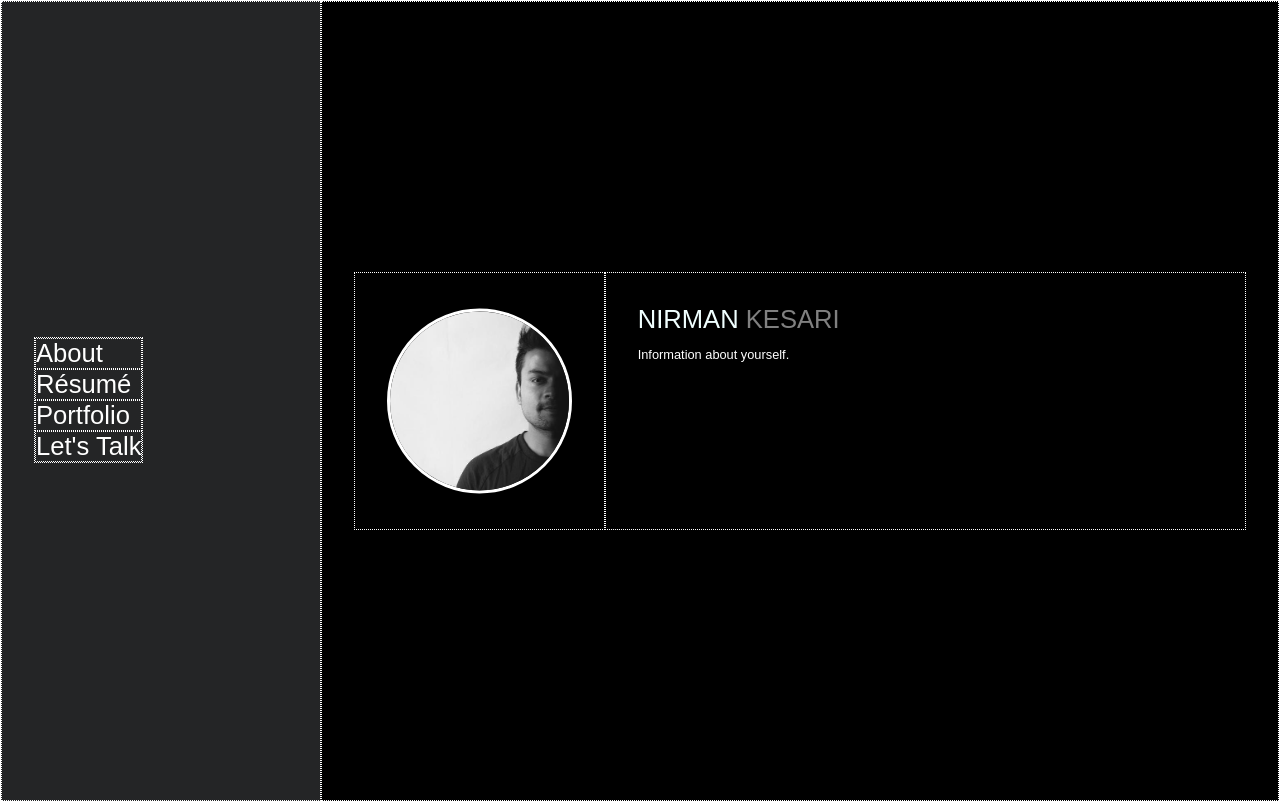
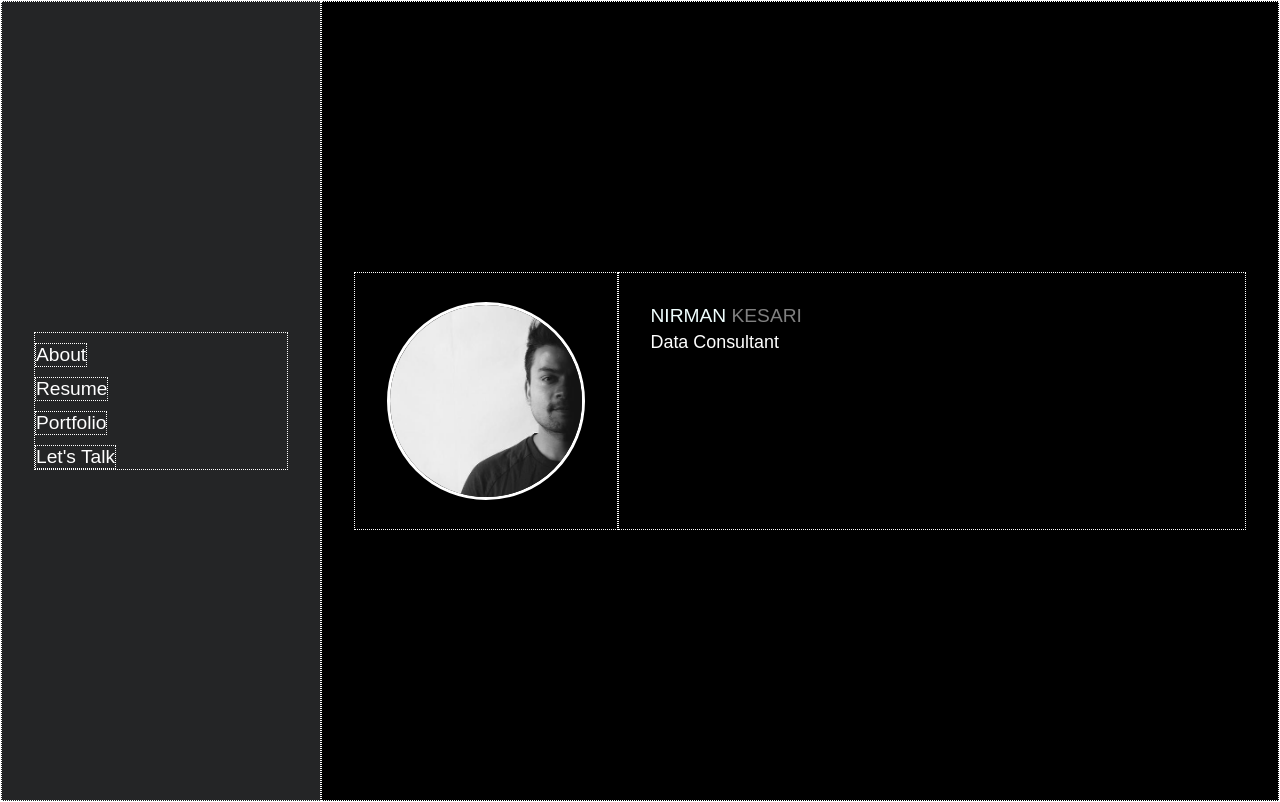
Before and after one commit to nirmaaan/nirmaaan, a React (Create React App) app in the folder frontend/: page / in a window 1280 px wide. Built offline with nearby package versions, Linux system fonts and the light colour scheme.

Commit message:
pages defines and router established

```diff
--- a/frontend/package.json
+++ b/frontend/package.json
@@ -8,6 +8,7 @@
     "@testing-library/user-event": "^13.5.0",
     "react": "^18.0.0",
     "react-dom": "^18.0.0",
+    "react-router-dom": "^6.3.0",
     "react-scripts": "5.0.0",
     "web-vitals": "^2.1.4"
   },
--- a/frontend/src/App.js
+++ b/frontend/src/App.js
@@ -1,9 +1,9 @@
-// import logo from './logo.svg';
+import { BrowserRouter as Router, Routes, Route } from "react-router-dom";
+
 import './App.css';
-// import f1 from './static/f1.jpg'
+import { AboutPage, ResumePage, PortfolioPage, LetstalkPage } from './pages/allPages';
 
 
-import Info from './componenets/info';
 
 function App() {
 
@@ -11,8 +11,17 @@ function App() {
   return (
     <div className="App">
 
-        <Info />
+        {/* <AboutPage /> */}
+        <Router>
 
+        <Routes>
+          <Route path="/" element={<AboutPage />} />
+          <Route path="/resume" element={<ResumePage />} />
+          <Route path="/portfolio" element={<PortfolioPage />} />
+          <Route path="/letstalk" element={<LetstalkPage />} />
+        </Routes>
+
+        </Router>
 
 
     </div>
--- a/frontend/src/componenets/info.css
+++ b/frontend/src/componenets/info.css
@@ -1,9 +1,10 @@
 :root{
-    --font-size: 2vw;
+    --font-size: 1.5vw;
     --border-width:0.1rem;
     --border-style:dotted;
     --border-color:white;
     --font-family:Arial;
+
 }
 
 .row {
@@ -21,7 +22,7 @@
 .cell {
 
     padding: 2rem;
-    background-color: #242526;
+    background-color: rgb(36, 37, 38);
 
     border-width: var(--border-width);
     border-style: var(--border-style);
@@ -57,7 +58,7 @@
 .nav{
 
     margin: 0;
-    position: absolute;
+    position: relative;
     top: 50%;
     -ms-transform: translateY(-50%);
     transform: translateY(-50%);
@@ -70,13 +71,32 @@
 
 
 
-.nav > p {
+.nav > a {
+    display: inline-block;
+    margin-top:10px;
 
-    margin:0;
+    color: white;
+
 
     border-width: var(--border-width);
     border-style: var(--border-style);
     border-color: var(--border-color);
+
+    text-decoration: underline 0.1em rgba(36,37,38,1);
+    /* text-underline-offset: 0.3em; */
+    transition: text-decoration-color 300ms, text-underline-offset 10ms;
+
+}
+
+.nav > a:hover {
+
+        cursor: default;
+        /* color: #b8b8b8; */
+        display: inline-block;
+
+        /* ---> animation for underline */
+        text-decoration-color: rgba(255,255,255,1);
+        text-underline-offset: 0.25em;
 
 }
 
@@ -121,13 +141,15 @@ img {
 
 
     border-radius: 50%;
-    width: 14vw;
+    width: 15vw;
     min-width: 15px;
     border-width: 0.3vw;
     border-color: white;
     border-style: solid;
 
 }
+
+
 
 .fname {
     color:azure
@@ -137,5 +159,6 @@ img {
 }
 
 .intro > p{
-    font-size: 1vw;
+    font-size: 1.4vw;
+    margin-top:5px;
 }
--- a/frontend/src/componenets/info.js
+++ b/frontend/src/componenets/info.js
@@ -11,10 +11,10 @@ export default function Info(){
       <div className="cell">
 
             <div className="nav">
-                <p> About </p>
-                <p> Résumé </p>
-                <p> Portfolio</p>
-                <p> Let's Talk </p>
+                <a href="/"> About </a><br></br>
+                <a href="/resume"> Resume </a><br></br>
+                <a href="/portfolio"> Portfolio</a><br></br>
+                <a href="/letstalk"> Let's Talk </a><br></br>
 
             </div>
 
@@ -35,7 +35,7 @@ export default function Info(){
         <text className='fname'>NIRMAN </text>
         <text className='lname'>KESARI</text>
 
-        <p> Information about yourself. </p>
+        <p> Data Consultant </p>
 
 
         </div>
--- /dev/null
+++ b/frontend/src/pages/allPages.js
@@ -0,0 +1,35 @@
+import Info from '../componenets/info'
+
+
+export function AboutPage(){
+    return(
+        <>
+        <Info />
+        </>
+
+    )
+}
+
+export function ResumePage(){
+    return(
+        <>
+        <h1> Resume Page. </h1>
+        </>
+    )
+}
+
+export function PortfolioPage(){
+    return(
+        <>
+        <h1> Portfolio Page. </h1>
+        </>
+    )
+}
+
+export function LetstalkPage(){
+    return(
+        <>
+        <h1> Let's Talk Page. </h1>
+        </>
+    )
+}
```
Also changed, not shown: 1 other file (tests, documents, lock files or other folders).
